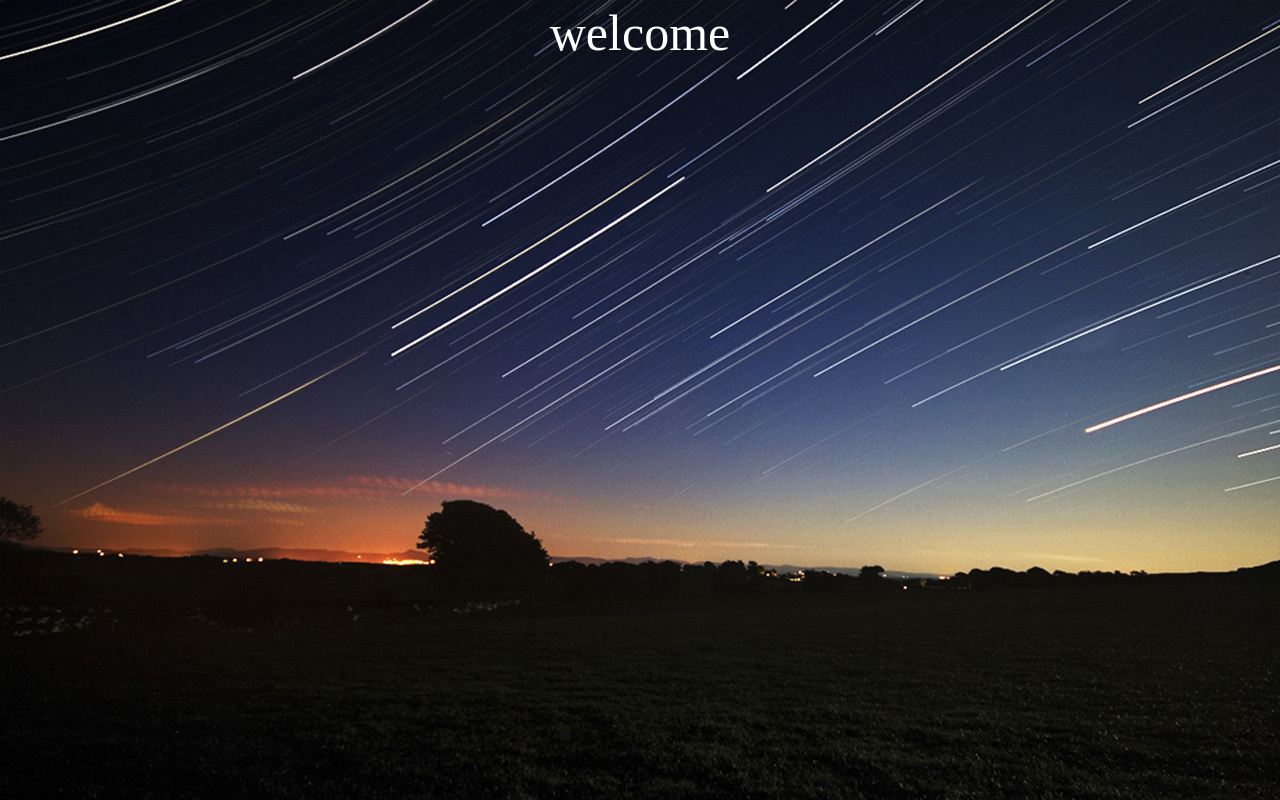
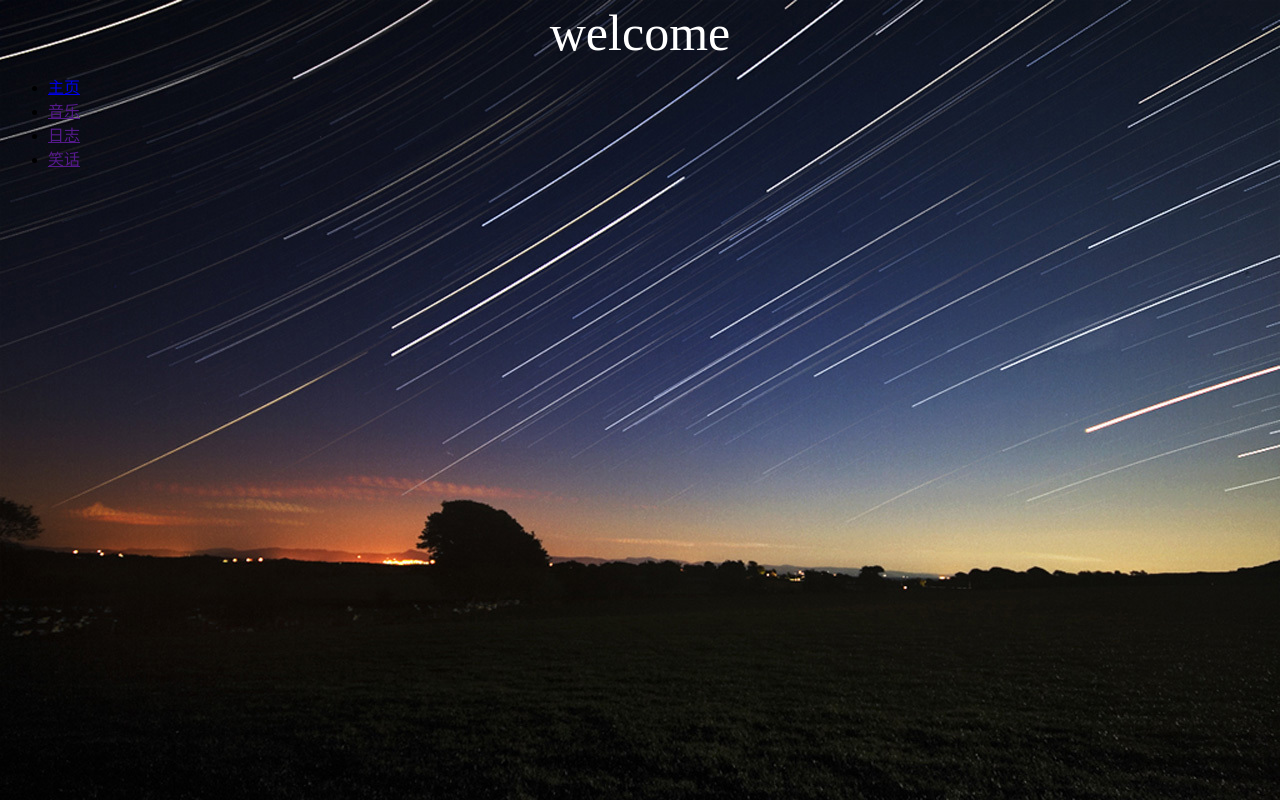
Before and after one commit to YL920123/YL920123.github.io, a plain HTML site: page index.html in a window 1280 px wide. Drawn offline with Linux system fonts and the light colour scheme.

Commit message:
导航栏

```diff
--- a/index.html
+++ b/index.html
@@ -1,24 +1,38 @@
 <!DOCTYPE html>
 <html lang="en">
+
 <head>
     <meta charset="UTF-8">
     <meta name="viewport" content="width=device-width, initial-scale=1.0">
     <title>杨礼</title>
     <style>
-        body{
+        body {
             background-image: url(./images/timg.jpg);
             background-size: cover;
         }
-        .box{
+
+        .box {
             line-height: 100%;
             text-align: center;
-            background:linear-gradient(to,right,red,orange,yellow,green,blue,indigo,purple);
+            background: linear-gradient(to, right, red, orange, yellow, green, blue, indigo, purple);
             font-size: 50px;
             color: #fff;
         }
     </style>
 </head>
+
 <body>
     <div class="box">welcome</div>
+    <!-- 导航栏 -->
+    <div>
+        <ul>
+            <li><a href="./index.html">主页</a></li>
+            <li><a href="">音乐</a></li>
+            <li><a href="">日志</a></li>
+            <li><a href="">笑话</a></li>
+
+        </ul>
+    </div>
 </body>
+
 </html>
```
